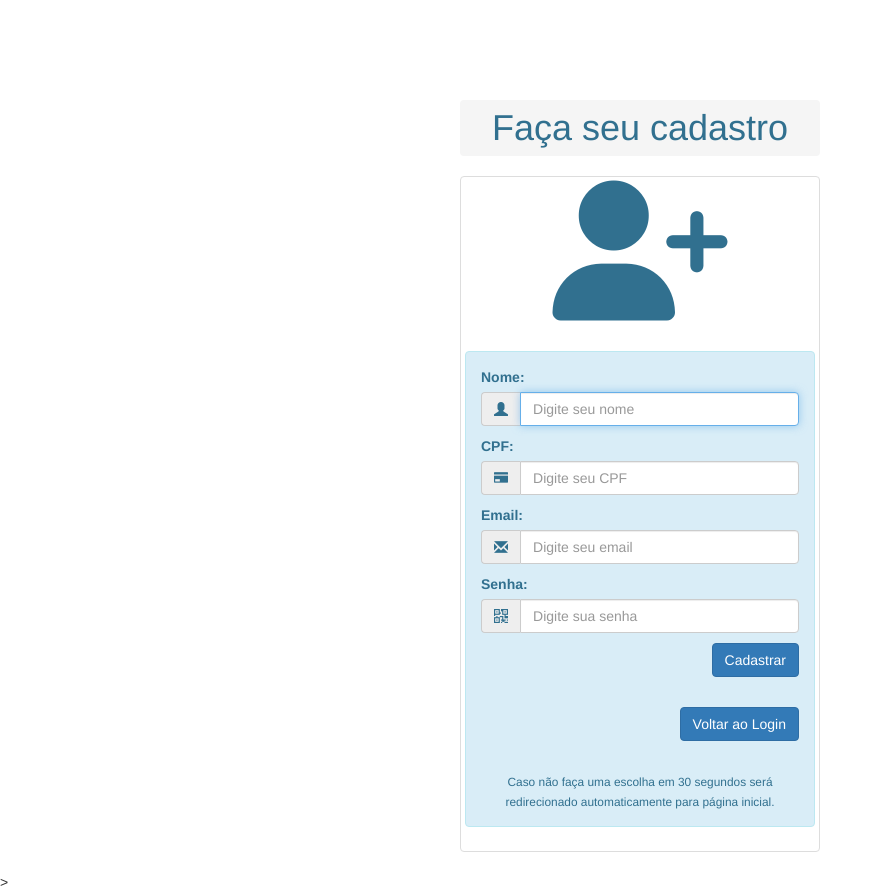
After one commit to ThiagoTasi/php-project, a PHP site: page /admin/cliente_insert.php in a window 1280 px wide. The commit adds this page. Shown: the whole page, without its empty margins (0-883 px from the left). Run offline with PHP 8.4, Linux system fonts and the light colour scheme; a user stored in the database is signed in; data that the repository does not hold is empty; some libraries are stand-ins or nearby versions.

Commit message:
cliente_insert

```diff
--- /dev/null
+++ b/admin/cliente_insert.php
@@ -0,0 +1,134 @@
+<?php
+include '../conn/connect.php';
+// inicia a verificação do Login
+
+if ($_SERVER["REQUEST_METHOD"] = "POST") {
+    $nome = $_POST['nome'];
+    $email = $_POST['email'];
+    $senha =md5( $_POST['senha']);
+    $cpf = $_POST['cpf'];
+    try {
+        $sql = "INSERT INTO cliente (nome, email, senha, cpf) VALUES (:nome,:email,:senha,:cpf)";
+        $stmt = $pdo->prepare($sql);
+        $stmt->bindParam(':nome', $nome);
+        $stmt->bindParam(':email', $email);
+        $stmt->bindParam(':cpf', $cpf);
+        $stmt->bindParam(':senha', $senha);
+
+        if ($stmt->execute()) {
+        } else {
+            echo "Erro ao cadastrar usuario";
+        }
+    } catch (PDOException $e) {
+        echo "Erro:" . $e->getMessage();
+    }
+}
+// if ($_SERVER["REQUEST_METHOD"] == "POST") {
+//     $login = $_POST['login'];
+//     $senha = md5($_POST['senha']);
+//     $nivel = $_POST['nivel'];
+//     try {
+//         $sql = "INSERT INTO usuarios (login, senha,nivel) VALUES (:login,:senha,:nivel)";
+//         $stmt = $pdo->prepare($sql);
+//         $stmt -> bindParam(':login', $login);
+//         $stmt -> bindParam(':senha', $senha);
+//         $stmt -> bindParam(':nivel', $nivel);
+//         if ($stmt->execute()) {
+//         } else {
+//             echo "Erro ao cadastrar usuario";
+//         }
+//     } catch (PDOException $e) {
+//         echo "Erro:" . $e->getMessage();
+//     }
+// }
+
+?>
+<!DOCTYPE html>
+<html lang="pt-BR">
+
+<head>
+    <meta charset="UTF-8">
+    <meta http-equiv="refresh" content="30;URL=../index.php">
+    <meta name="viewport" content="width=device-width, initial-scale=1.0">
+    <link rel="stylesheet" href="../css/bootstrap.min.css">
+    <script src="https://kit.fontawesome.com/2495680ceb.js" crossorigin="anonymous"></script>
+    <link rel="stylesheet" href="../css/estilo.css" type="text/css">
+    <title>Chuleta Quente - Cadastro</title>
+</head>
+
+<body>
+    <main class="container">
+        <section>
+            <article>
+                <div class="row">
+                    <div class="col-xs-12 col-sm-6 col-sm-offset-3 col-md-4 col-md-offset-4">
+                        <h1 class="breadcrumb text-info text-center">Faça seu cadastro</h1>
+                        <div class="thumbnail">
+                            <p class="text-info text-center" role="alert">
+                                <i class="fas fa-user-plus fa-10x"></i>
+                            </p>
+                            <br>
+
+                            <div class="alert alert-info" role="alert">
+                                <form action="cliente_insert.php" name="form_cadastro" id="form_cadastro" method="POST" enctype="multipart/form-data">
+                                    <input type="hidden" name="nivel" id="nivel" value="com">
+                                    <label for="nome">Nome:</label>
+                                    <p class="input-group">
+                                        <span class="input-group-addon">
+                                            <span class="glyphicon glyphicon-user text-info" aria-hidden="true"></span>
+                                        </span>
+                                        <input type="text" name="nome" id="nome" class="form-control" autofocus required autocomplete="off" placeholder="Digite seu nome">
+                                    </p>
+
+                                    <label for="cpf">CPF:</label>
+                                    <p class="input-group">
+                                        <span class="input-group-addon">
+                                            <span class="glyphicon glyphicon-id-card text-info glyphicon glyphicon-credit-card" aria-hidden="true"></span>
+                                        </span>
+                                        <input type="text" name="cpf" id="cpf" class="form-control" required autocomplete="off" placeholder="Digite seu CPF">
+                                    </p>
+
+                                    <label for="email">Email:</label>
+                                    <p class="input-group">
+                                        <span class="input-group-addon">
+                                            <span class="glyphicon glyphicon-envelope text-info" aria-hidden="true"></span>
+                                        </span>
+                                        <input type="email" name="email" id="email" class="form-control" required autocomplete="off" placeholder="Digite seu email">
+                                    </p>
+
+                                    <label for="senha">Senha:</label>
+                                    <p class="input-group">
+                                        <span class="input-group-addon">
+                                            <span class="glyphicon glyphicon-qrcode text-info" aria-hidden="true"></span>
+                                        </span>
+                                        <input type="password" name="senha" id="senha" class="form-control" required autocomplete="off" placeholder="Digite sua senha">
+                                    </p>
+
+                                    <p class="text-right">
+                                        <input type="submit" value="Cadastrar" class="btn btn-primary">
+                                    </p>
+                                    <br>
+                                    <p class="text-right">
+                                        <button type="button" class="btn btn-primary" onclick="window.location.href='login.php'">Voltar ao Login</button>
+                                    </p>
+                                </form>
+                                <p class="text-center">
+                                    <small>
+                                        <br>
+                                        Caso não faça uma escolha em 30 segundos será redirecionado automaticamente para página inicial.
+                                    </small>
+                                </p>
+                            </div>
+                        </div>
+                    </div>
+                </div>
+            </article>
+        </section>
+    </main>
+
+    <script src="https://ajax.googleapis.com/ajax/libs/jquery/1.12.4/jquery.min.js"></script>
+    <script src="../js/bootstrap.min.js"></script>
+</body>
+
+</html>
+ >
```
Also changed, not shown: admin/login.php (+9 -8 lines), admin/produtos_lista.php (+37 -38 lines).
